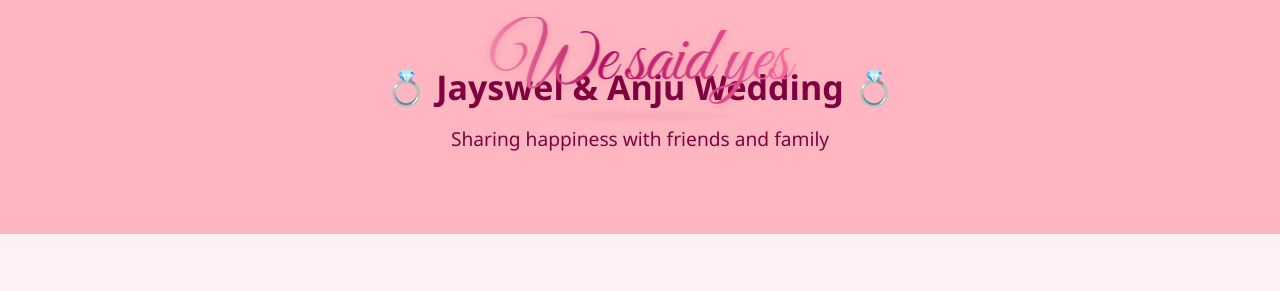
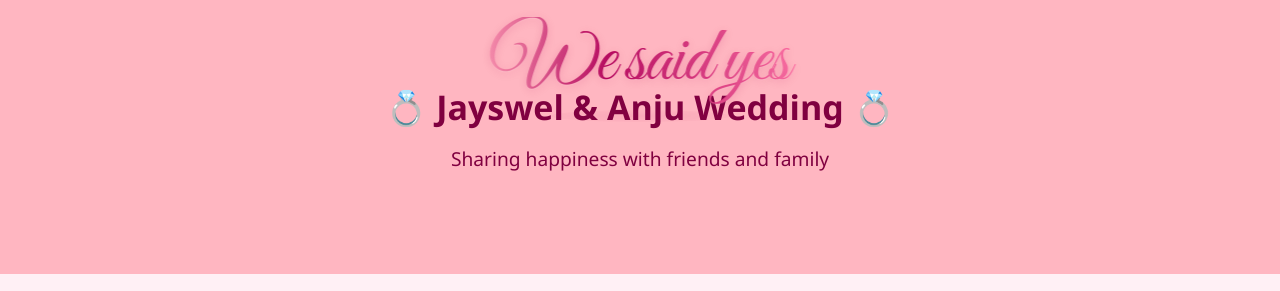
Before and after one commit to jayswel/jayswel_and_anju_wedding, a plain HTML site: page index.html in a window 1280 px wide. Shown: the top 291 px of the page. Drawn offline with Linux system fonts and the light colour scheme.

Commit message:
Update index.html

```diff
--- a/index.html
+++ b/index.html
@@ -23,7 +23,7 @@
   header {
     background: #ffb6c1;
     color: #800040;
-    padding: 60px 20px;
+    padding: 80px 20px;
     position: relative; /* ensures absolute child positions correctly */
   }
 
```
